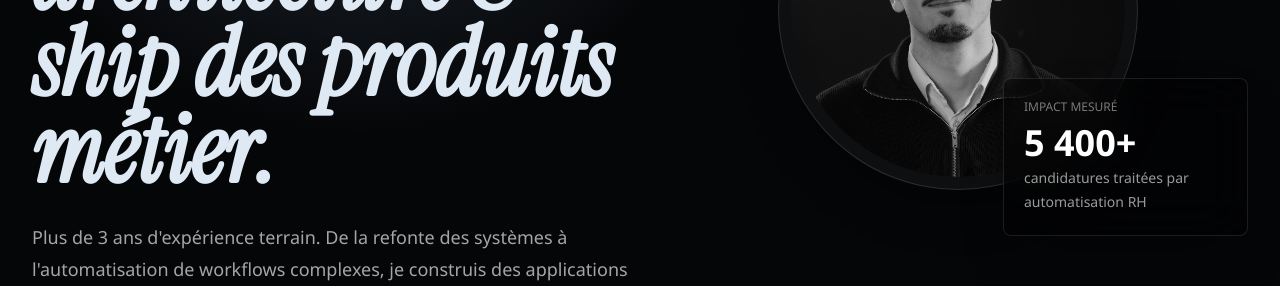
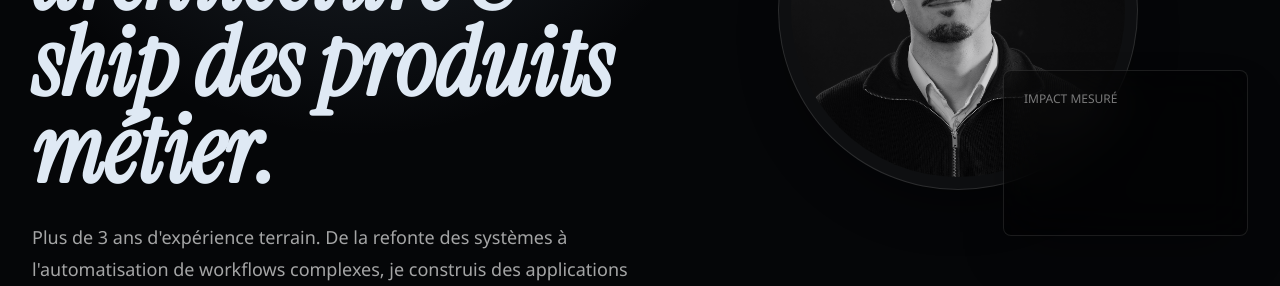
Before and after one commit to adamslma/adam-salama-portfolio, a Next.js app in the folder adam-salama-portfolio/: page /fr in a window 1280 px wide. Shown: the part 412-698 px from the top of the page. Built offline with nearby package versions, Linux system fonts and the light colour scheme; a web font is replaced by a local one.

Commit message:
feature: mesured impact

```diff
--- a/adam-salama-portfolio/app/[locale]/page.tsx
+++ b/adam-salama-portfolio/app/[locale]/page.tsx
@@ -2,6 +2,7 @@ import Image from "next/image";
 import { notFound } from "next/navigation";
 import type { Metadata } from "next";
 import { DocumentLanguage } from "../document-language";
+import { ImpactMetricSlider } from "../impact-metric-slider";
 import { LanguageSwitcher } from "../language-switcher";
 import { getDictionary, isLocale, locales, type Locale } from "../i18n";
 import { MobileScrollCards } from "../mobile-scroll-cards";
@@ -183,11 +184,10 @@ export default async function Home({ params }: LocalePageProps) {
                 </div>
               </div>
 
-              <div className="absolute bottom-6 right-0 w-[245px] rounded-[8px] border border-white/10 bg-black/42 p-5 shadow-2xl shadow-black/35 backdrop-blur-xl">
-                <p className="text-xs uppercase text-white/46">{dictionary.hero.impactLabel}</p>
-                <p className="mt-2 text-4xl font-semibold text-white">{dictionary.hero.impactMetric}</p>
-                <p className="mt-1 text-sm leading-6 text-white/60">{dictionary.hero.impactText}</p>
-              </div>
+              <ImpactMetricSlider
+                label={dictionary.hero.impactLabel}
+                items={dictionary.hero.impactItems}
+              />
             </div>
           </aside>
         </div>
--- a/adam-salama-portfolio/app/globals.css
+++ b/adam-salama-portfolio/app/globals.css
@@ -52,6 +52,14 @@ video {
   animation: marquee 22s linear infinite;
 }
 
+.impact-count {
+  animation: impact-metric-enter 520ms cubic-bezier(0.22, 1, 0.36, 1) both;
+}
+
+.impact-copy {
+  animation: impact-copy-enter 520ms cubic-bezier(0.22, 1, 0.36, 1) both;
+}
+
 @media (max-width: 767px) {
   [data-mobile-scroll-card] {
     opacity: 0;
@@ -78,6 +86,30 @@ video {
   }
 }
 
+@keyframes impact-metric-enter {
+  from {
+    opacity: 0;
+    transform: translate3d(0, 14px, 0);
+  }
+
+  to {
+    opacity: 1;
+    transform: translate3d(0, 0, 0);
+  }
+}
+
+@keyframes impact-copy-enter {
+  from {
+    opacity: 0;
+    transform: translate3d(0, 8px, 0);
+  }
+
+  to {
+    opacity: 1;
+    transform: translate3d(0, 0, 0);
+  }
+}
+
 @media (prefers-reduced-motion: reduce) {
   *,
   *::before,
--- a/adam-salama-portfolio/app/i18n.ts
+++ b/adam-salama-portfolio/app/i18n.ts
@@ -36,6 +36,28 @@ const dictionaries = {
       impactLabel: "Impact mesuré",
       impactMetric: "5 400+",
       impactText: "candidatures traitées par automatisation RH",
+      impactItems: [
+        {
+          value: 5400,
+          suffix: "+",
+          text: "candidatures traitées par automatisation RH",
+        },
+        {
+          value: 29000,
+          suffix: "+",
+          text: "actions chronophages automatisées",
+        },
+        {
+          value: 2,
+          suffix: "",
+          text: "postes RH économisés par l'automatisation",
+        },
+        {
+          value: 4,
+          suffix: "",
+          text: "développeurs juniors accompagnés en lead technique",
+        },
+      ],
     },
     achievementsSection: {
       label: "Réalisations",
@@ -168,6 +190,28 @@ const dictionaries = {
       impactLabel: "Measured impact",
       impactMetric: "5,400+",
       impactText: "applications processed through HR automation",
+      impactItems: [
+        {
+          value: 5400,
+          suffix: "+",
+          text: "applications processed through HR automation",
+        },
+        {
+          value: 29000,
+          suffix: "+",
+          text: "time-consuming actions automated",
+        },
+        {
+          value: 2,
+          suffix: "",
+          text: "HR roles saved through automation",
+        },
+        {
+          value: 4,
+          suffix: "",
+          text: "junior developers mentored as technical lead",
+        },
+      ],
     },
     achievementsSection: {
       label: "Work",
--- /dev/null
+++ b/adam-salama-portfolio/app/impact-metric-slider.tsx
@@ -0,0 +1,71 @@
+"use client";
+
+import { useEffect, useMemo, useState } from "react";
+
+type ImpactItem = {
+  value: number;
+  suffix: string;
+  text: string;
+};
+
+type ImpactMetricSliderProps = {
+  label: string;
+  items: readonly ImpactItem[];
+};
+
+const slideDuration = 3200;
+const countDuration = 950;
+
+function formatCount(value: number) {
+  return new Intl.NumberFormat("fr-FR").format(value);
+}
+
+export function ImpactMetricSlider({ label, items }: ImpactMetricSliderProps) {
+  const [activeIndex, setActiveIndex] = useState(0);
+  const [count, setCount] = useState(0);
+  const activeItem = items[activeIndex];
+
+  const formattedCount = useMemo(() => formatCount(count), [count]);
+
+  useEffect(() => {
+    const interval = window.setInterval(() => {
+      setActiveIndex((index) => (index + 1) % items.length);
+    }, slideDuration);
+
+    return () => window.clearInterval(interval);
+  }, [items.length]);
+
+  useEffect(() => {
+    let frame = 0;
+    const start = performance.now();
+
+    const tick = (now: number) => {
+      const progress = Math.min((now - start) / countDuration, 1);
+      const eased = 1 - Math.pow(1 - progress, 3);
+      setCount(Math.round(activeItem.value * eased));
+
+      if (progress < 1) {
+        frame = requestAnimationFrame(tick);
+      }
+    };
+
+    frame = requestAnimationFrame(tick);
+
+    return () => cancelAnimationFrame(frame);
+  }, [activeItem.value]);
+
+  return (
+    <div className="absolute bottom-6 right-0 w-[245px] rounded-[8px] border border-white/10 bg-black/42 p-5 shadow-2xl shadow-black/35 backdrop-blur-xl">
+      <p className="text-xs uppercase text-white/46">{label}</p>
+      <div className="mt-2 min-h-12 overflow-hidden">
+        <p key={activeIndex} className="impact-count text-4xl font-semibold text-white">
+          {formattedCount}
+          {activeItem.suffix}
+        </p>
+      </div>
+      <p key={activeItem.text} className="impact-copy mt-1 min-h-12 text-sm leading-6 text-white/60">
+        {activeItem.text}
+      </p>
+    </div>
+  );
+}
```
